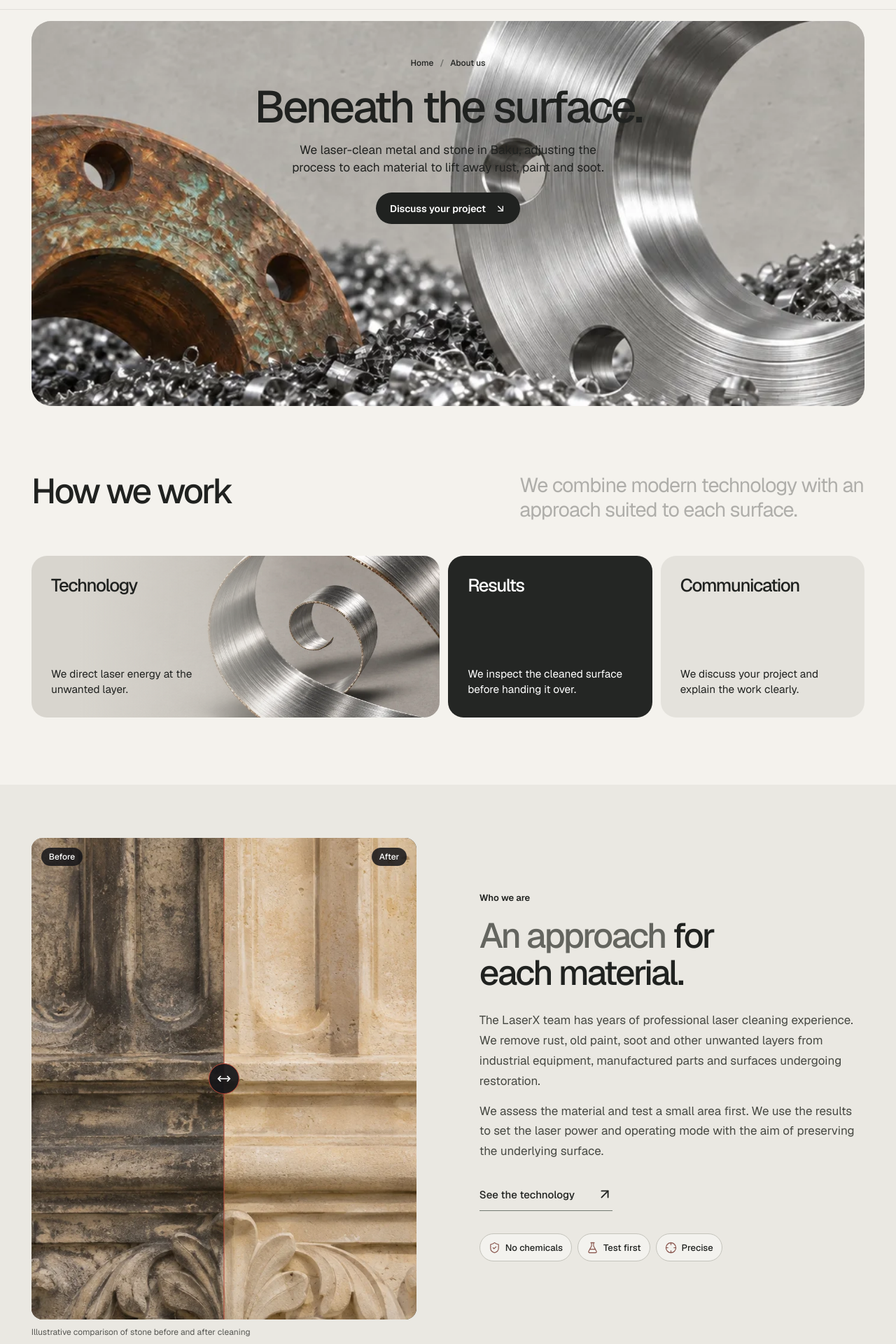
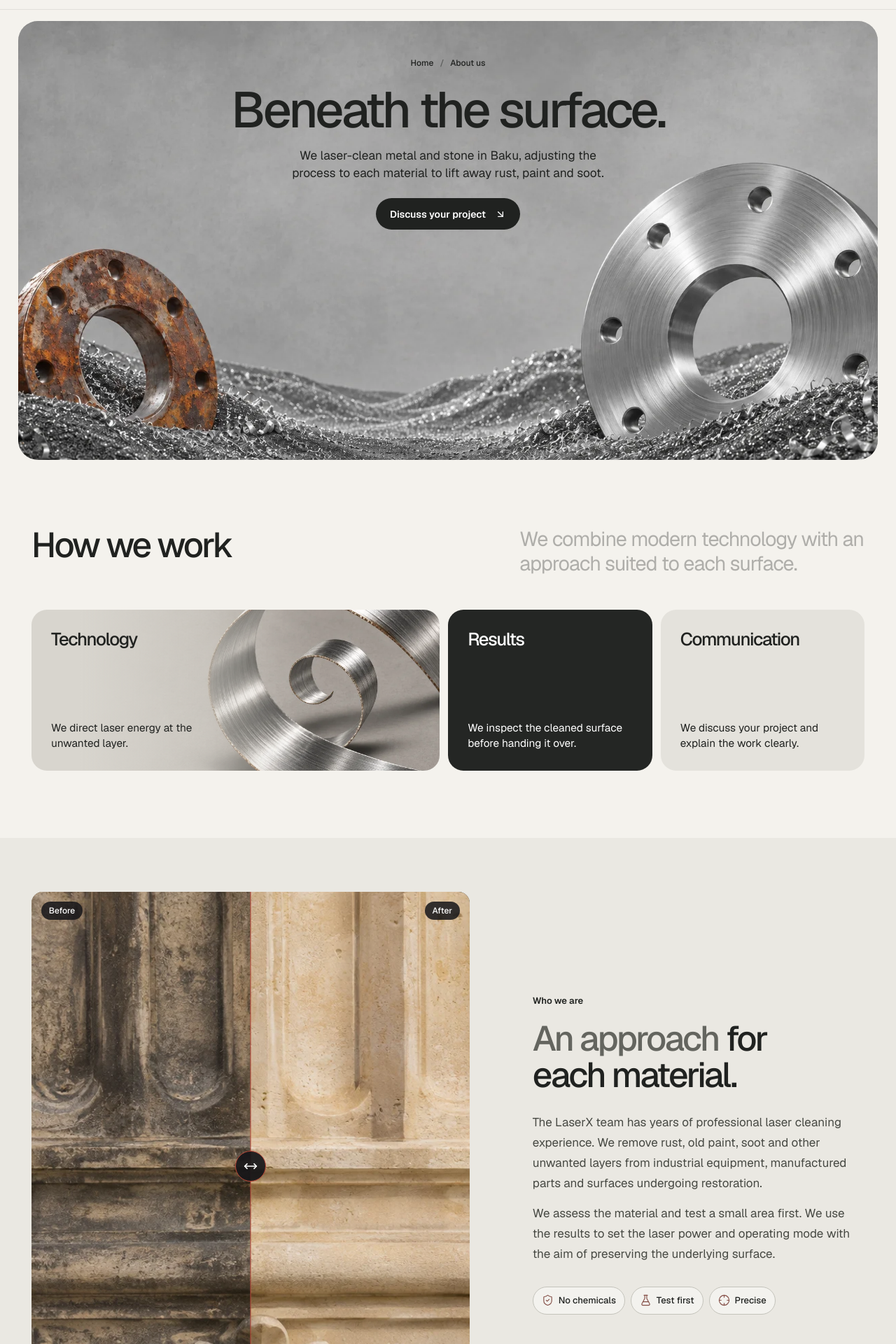
Before and after one commit to Kvseis/LaserX-Website, a Next.js app: page /en/about in a window 1280 px wide. Shown: the part 80-2000 px from the top of the page at 70% size. Built offline with nearby package versions, Linux system fonts and the light colour scheme.

Commit message:
Enlarge About visuals and simplify the comparison section

```diff
--- a/scripts/about-check.mjs
+++ b/scripts/about-check.mjs
@@ -54,8 +54,8 @@ try {
         throw Error(`${locale}/${width}: About story description is incomplete`);
       }
       if (await story.getByRole('slider').count() !== 1 || await story.getByRole('button').count() !== 3
-        || await story.getByRole('link').getAttribute('href') !== `${prefix}/technology`) {
-        throw Error(`${locale}/${width}: story controls or technology link missing`);
+        || await story.getByRole('link').count() !== 0) {
+        throw Error(`${locale}/${width}: unexpected story controls`);
       }
       const mobileSteps = page.locator('section[aria-labelledby="steps-mobile-title"]');
       const desktopSteps = page.locator('section[aria-labelledby="steps-desktop-title"]');
--- a/src/components/AboutPage.module.css
+++ b/src/components/AboutPage.module.css
@@ -29,12 +29,12 @@
 .editorial h2 { font-size: clamp(38px, 3.9vw, 60px); line-height: 1.06; }
 .editorial h3 { font-size: clamp(24px, 2vw, 32px); line-height: 1.1; }
 .page .eyebrow { margin-bottom: 20px; font-size: 13px; font-weight: 550; }
-.hero { padding-top: 110px; }
+.hero { width: min(1640px, calc(100% - clamp(16px, 4vw, 64px))); padding-top: 110px; }
 .heroFrame {
   position: relative;
   isolation: isolate;
   overflow: hidden;
-  min-height: clamp(455px, 43vw, 665px);
+  min-height: clamp(510px, 49vw, 770px);
   border-radius: clamp(20px, 2.2vw, 34px);
   background: #cccac5;
 }
@@ -50,7 +50,7 @@
 .breadcrumb { display: flex; align-items: center; gap: 9px; font-size: 12px; font-weight: 500; }
 .breadcrumb a:hover { text-decoration: underline; text-underline-offset: 3px; }
 .breadcrumb span[aria-hidden] { opacity: .5; }
-.hero h1 { max-width: 18ch; margin-top: 22px; font-size: clamp(43px, 5vw, 80px); line-height: 1.03; }
+.hero h1 { max-width: 18ch; margin-top: 22px; font-size: clamp(46px, 5.6vw, 90px); line-height: 1.03; }
 .heroContent > p { max-width: 44ch; margin-top: 16px; font-size: clamp(15px, 1.35vw, 20px); line-height: 1.45; text-wrap: balance; }
 .heroAction {
   display: inline-flex;
@@ -89,9 +89,9 @@
 .values p { max-width: 23ch; font-size: clamp(15px, 1.2vw, 18px); line-height: 1.45; }
 .values article:first-child p { max-width: min(23ch, 58%); }
 .storySection { padding-block: clamp(52px, 6vw, 94px); background: #eae8e2; }
-.story .caption { margin-top: 10px; color: #565753; font-size: 12px; line-height: 1.4; }
 .story, .stepLayout { display: grid; grid-template-columns: repeat(2, minmax(0, 1fr)); gap: clamp(40px, 7vw, 100px); align-items: center; }
 .comparisonFrame, .stepImage { position: relative; aspect-ratio: 4 / 5; overflow: hidden; border-radius: 16px; background: #2a2d29; }
+.story { grid-template-columns: minmax(0, 1.32fr) minmax(0, 1fr); }
 .comparisonFrame { cursor: ew-resize; touch-action: pan-y; user-select: none; }
 .comparisonImages { position: absolute; inset: -5% 0; pointer-events: none; }
 .comparisonBefore, .stepSlide { position: absolute; inset: 0; }
@@ -106,11 +106,6 @@
 .storyCopy h2 span { color: #64655f; }
 .storyBody { max-width: 53ch; margin-top: 26px; color: #474943; font-size: 17px; line-height: 1.7; }
 .storyBody p + p { margin-top: 14px; }
-.textLink { position: relative; min-height: 44px; display: inline-flex; align-items: center; justify-content: space-between; gap: 32px; padding: 12px 0; border-bottom: 1px solid #737a72; margin-top: 24px; font-size: 15px; font-weight: 500; }
-.textLink svg { transition: transform 250ms ease; }
-.textLink:hover svg { transform: translate(3px, -3px); }
-.textLink::after { content: ''; position: absolute; inset: auto 0 -1px; height: 1px; background: var(--about-accent); transform: scaleX(0); transform-origin: left; transition: transform 250ms ease; }
-.textLink:hover::after { transform: scaleX(1); }
 .benefits { margin-top: 32px; }
 .benefitList { display: flex; flex-wrap: wrap; gap: 8px; }
 .benefitList button { display: inline-flex; align-items: center; gap: 7px; min-height: 40px; padding: 8px 12px; border: 1px solid #c4c3bb; border-radius: 999px; background: #ffffff66; color: inherit; font: inherit; font-size: 13px; font-weight: 500; cursor: pointer; }
@@ -153,8 +148,8 @@
 }
 @media (width < 768px) {
   .storySection { padding: 56px 0; }
-  .story { grid-template-columns: 1fr; gap: 28px; }
-  .storyCopy { grid-row: 1; }
+  .story { width: calc(100% - 16px); grid-template-columns: 1fr; gap: 28px; }
+  .storyCopy { grid-row: 1; padding-inline: 8px; }
   .process { padding-block: 64px; }
   .stepsDesktop { display: none; }
   .stepsMobile { display: block; }
@@ -180,8 +175,8 @@
 @media (max-width: 640px) {
   .heroFrame { min-height: 0; background: #cac8c2; }
   .heroFrame picture { inset: auto 0 0; aspect-ratio: 4 / 5; mask-image: linear-gradient(transparent, black 30%); }
-  .heroContent { padding: 35px 18px clamp(220px, 63vw, 370px); }
-  .hero h1 { margin-top: 20px; font-size: clamp(37px, 9vw, 54px); }
+  .heroContent { padding: 42px 18px clamp(255px, 72vw, 420px); }
+  .hero h1 { margin-top: 20px; font-size: clamp(40px, 10vw, 60px); }
   .heroContent > p { max-width: 34ch; margin-top: 12px; }
   .heroAction { margin-top: 18px; }
 }
--- a/src/components/AboutPage.tsx
+++ b/src/components/AboutPage.tsx
@@ -61,7 +61,7 @@ export default function AboutPage({ locale, copy }: { locale: Locale; copy: Site
           </section>
 
           <div className={styles.storySection}>
-            <AboutStory about={about} technologyHref={sitePath(locale, 'technology')} />
+            <AboutStory about={about} />
           </div>
           <Steps label={about.processLabel} title={about.processTitle} titles={about.process} />
         </div>
--- a/src/components/AboutStory.tsx
+++ b/src/components/AboutStory.tsx
@@ -1,7 +1,7 @@
 'use client';
 
 import { motion, stagger } from 'framer-motion';
-import { ArrowUpRight, Crosshair, FlaskConical, ShieldCheck } from 'lucide-react';
+import { Crosshair, FlaskConical, ShieldCheck } from 'lucide-react';
 import { useId, useState } from 'react';
 import type { AboutCopy } from '@/lib/about-copy';
 import { aboutReveal, aboutViewport } from './about-section-motion';
@@ -61,9 +61,8 @@ function Benefits({ items }: { items: AboutCopy['benefits'] }) {
   );
 }
 
-export default function AboutStory({ about, technologyHref }: {
-  about: Pick<AboutCopy, 'storyLabel' | 'storyTitle' | 'storyMuted' | 'storyDescription' | 'technologyLink' | 'benefits' | 'comparison'>;
-  technologyHref: string;
+export default function AboutStory({ about }: {
+  about: Pick<AboutCopy, 'storyLabel' | 'storyTitle' | 'storyMuted' | 'storyDescription' | 'benefits' | 'comparison'>;
 }) {
   return (
     <motion.section
@@ -76,7 +75,6 @@ export default function AboutStory({ about, technologyHref }: {
     >
       <motion.div className={styles.featureReveal} variants={aboutReveal}>
         <BeforeAfter before="/images/limestone-before.webp" after="/images/limestone-after.webp" copy={about.comparison} />
-        <p className={styles.caption}>{about.comparison.label}</p>
       </motion.div>
       <motion.div className={styles.storyCopy} variants={storyReveal}>
         <motion.div className={styles.featureReveal} variants={aboutReveal}>
@@ -86,13 +84,6 @@ export default function AboutStory({ about, technologyHref }: {
         <motion.div className={`${styles.storyBody} ${styles.featureReveal}`} variants={aboutReveal}>
           {about.storyDescription.map((paragraph) => <p key={paragraph}>{paragraph}</p>)}
         </motion.div>
-        <motion.a
-          className={`${styles.textLink} ${styles.featureReveal}`}
-          href={technologyHref}
-          variants={aboutReveal}
-        >
-          {about.technologyLink}<ArrowUpRight size={22} aria-hidden="true" />
-        </motion.a>
         <Benefits items={about.benefits} />
       </motion.div>
     </motion.section>
--- a/src/components/BeforeAfter.tsx
+++ b/src/components/BeforeAfter.tsx
@@ -8,7 +8,7 @@ import type { AboutCopy } from '@/lib/about-copy';
 import { useAboutReducedMotion } from './about-section-motion';
 import styles from './AboutPage.module.css';
 
-const sizes = '(min-width: 1292px) 540px, (min-width: 1101px) 43vw, (min-width: 768px) 45vw, calc(100vw - 40px)';
+const sizes = '(min-width: 1560px) 775px, (min-width: 768px) 52vw, calc(100vw - 16px)';
 
 export default function BeforeAfter({ before, after, copy }: {
   before: string;
```
